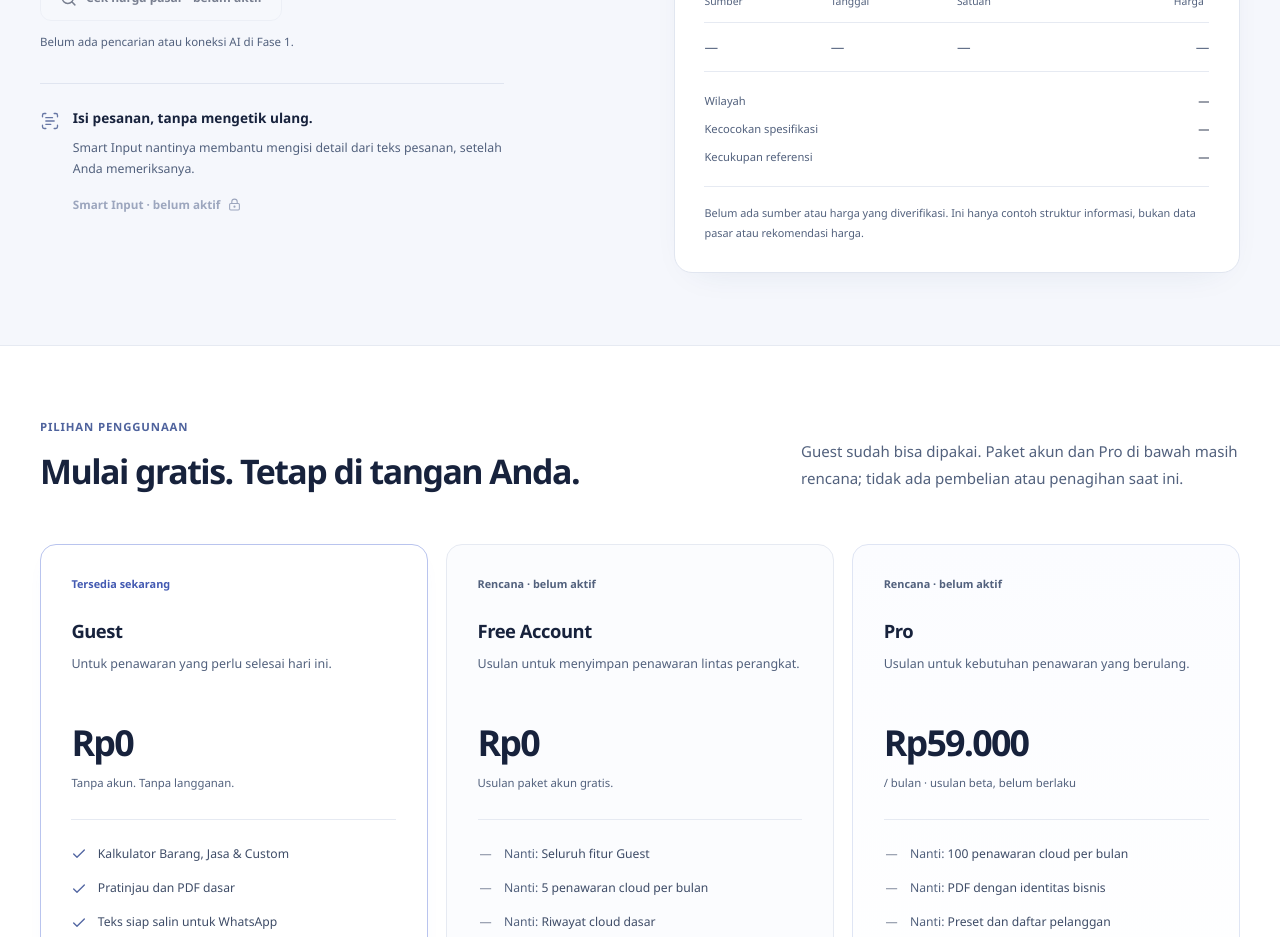
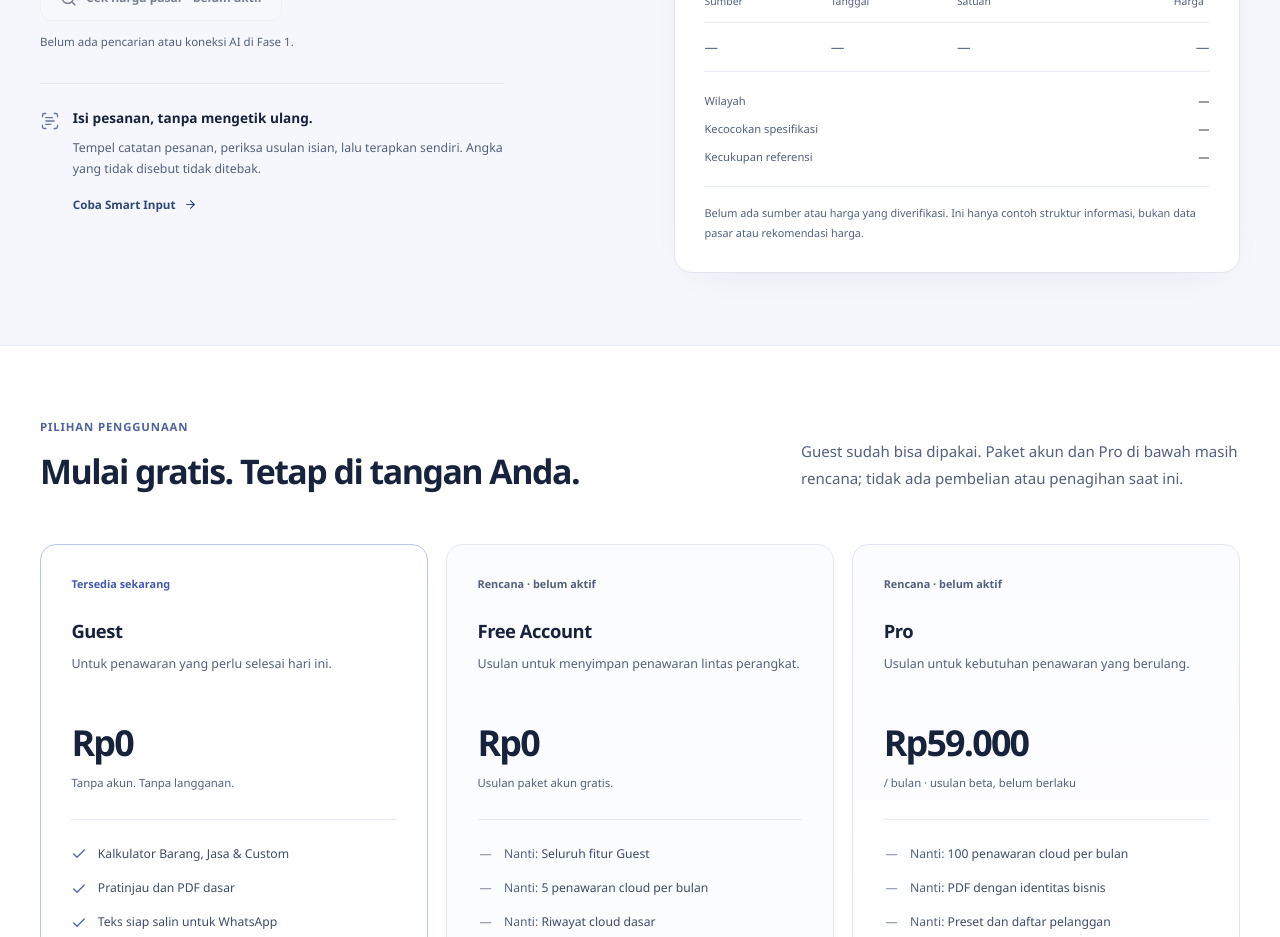
Before and after one commit to faishaltsq/quotekilat, a React (Vite) app: page / in a window 1280 px wide. Shown: the part 1960-2897 px from the top of the page. Built offline with nearby package versions, Linux system fonts and the light colour scheme; no server answers.

Commit message:
fix(landing): stop advertising Smart Input as unavailable now that it is live

```diff
--- a/src/components/landing/MarketingSections.tsx
+++ b/src/components/landing/MarketingSections.tsx
@@ -5,7 +5,6 @@ import {
   Check,
   FileText,
   HardDrive,
-  LockKeyhole,
   Plus,
   ScanText,
   Search,
@@ -157,18 +156,13 @@ function MarketInsights() {
             <ScanText size={20} strokeWidth={1.6} aria-hidden="true" />
             <div>
               <h3>Isi pesanan, tanpa mengetik ulang.</h3>
-              <p id="qk-smart-unavailable">
-                Smart Input nantinya membantu mengisi detail dari teks pesanan, setelah Anda memeriksanya.
+              <p id="qk-smart-available">
+                Tempel catatan pesanan, periksa usulan isian, lalu terapkan sendiri. Angka yang tidak disebut tidak ditebak.
               </p>
-              <button
-                className="qk-smart-button"
-                type="button"
-                disabled
-                aria-describedby="qk-smart-unavailable"
-              >
-                Smart Input · belum aktif
-                <LockKeyhole size={13} aria-hidden="true" />
-              </button>
+              <a className="qk-smart-button" href="/#quote-builder" aria-describedby="qk-smart-available">
+                Coba Smart Input
+                <ArrowRight size={13} aria-hidden="true" />
+              </a>
             </div>
           </div>
         </div>
--- a/src/components/landing/landing.css
+++ b/src/components/landing/landing.css
@@ -251,7 +251,9 @@
 .qk-smart-preview > svg { flex: 0 0 auto; margin-top: 0.15rem; color: #6676a4; }
 .qk-smart-preview h3 { margin: 0 0 0.5rem; font-size: 0.85rem; font-weight: 650; }
 .qk-smart-preview p { margin: 0; color: var(--muted, #52617d); font-size: 0.77rem; line-height: 1.75; }
-.qk-smart-button { display: inline-flex; align-items: center; gap: 0.5rem; min-height: 44px; margin-top: 0.2rem; border: 0; padding: 0; background: transparent; color: #58688e; font: inherit; font-size: 0.73rem; font-weight: 600; cursor: not-allowed; }
+.qk-smart-button { display: inline-flex; align-items: center; gap: 0.5rem; min-height: 44px; margin-top: 0.2rem; border: 0; padding: 0; background: transparent; color: #2f4a7a; font: inherit; font-size: 0.73rem; font-weight: 600; cursor: pointer; text-decoration: none; }
+.qk-smart-button:hover { color: #16233d; }
+.qk-smart-button:focus-visible { outline: 2px solid #2f4a7a; outline-offset: 3px; border-radius: 4px; }
 
 .qk-market-demo {
   min-width: 0;
```
Also changed, not shown: 1 other file (tests, documents, lock files or other folders).
